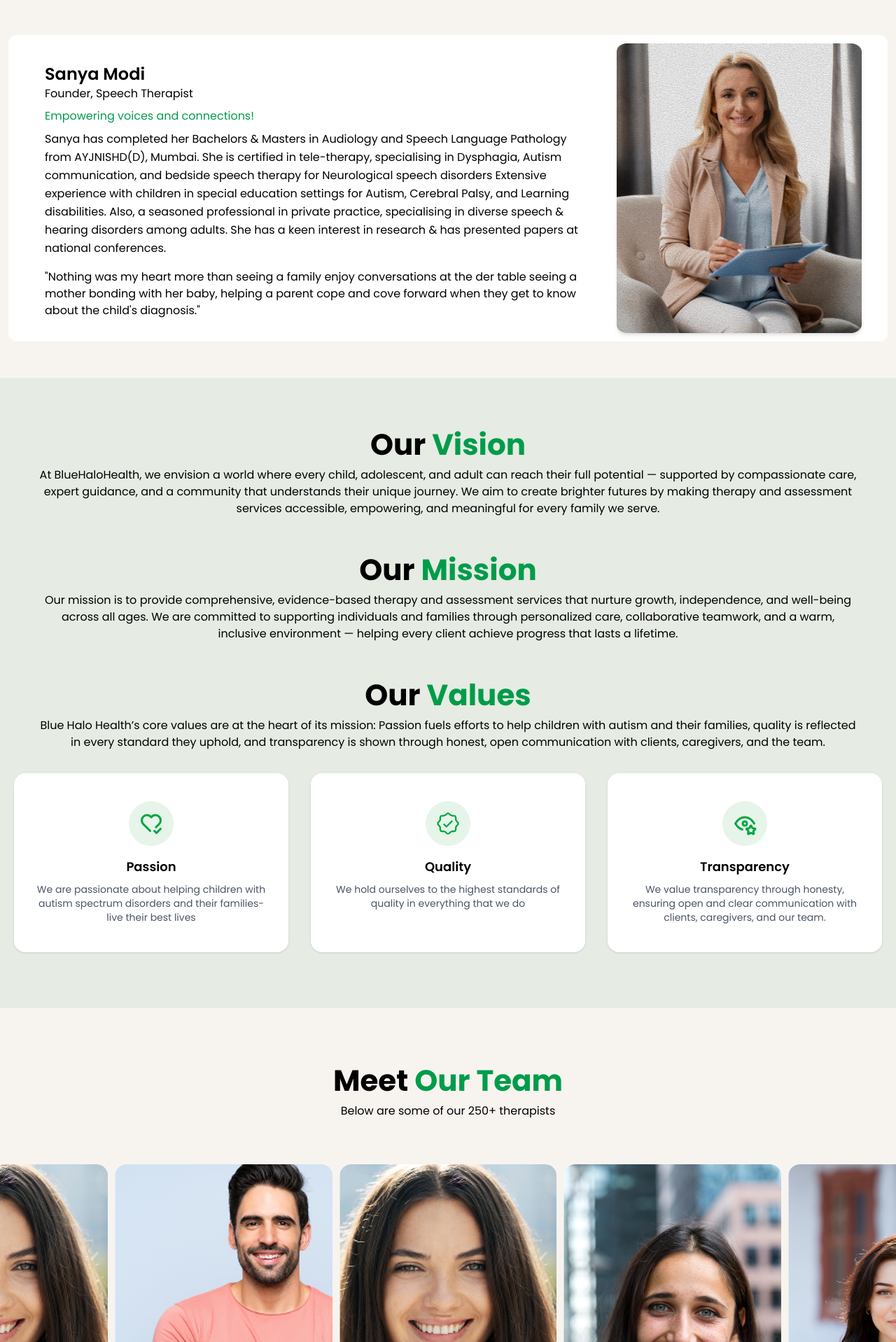
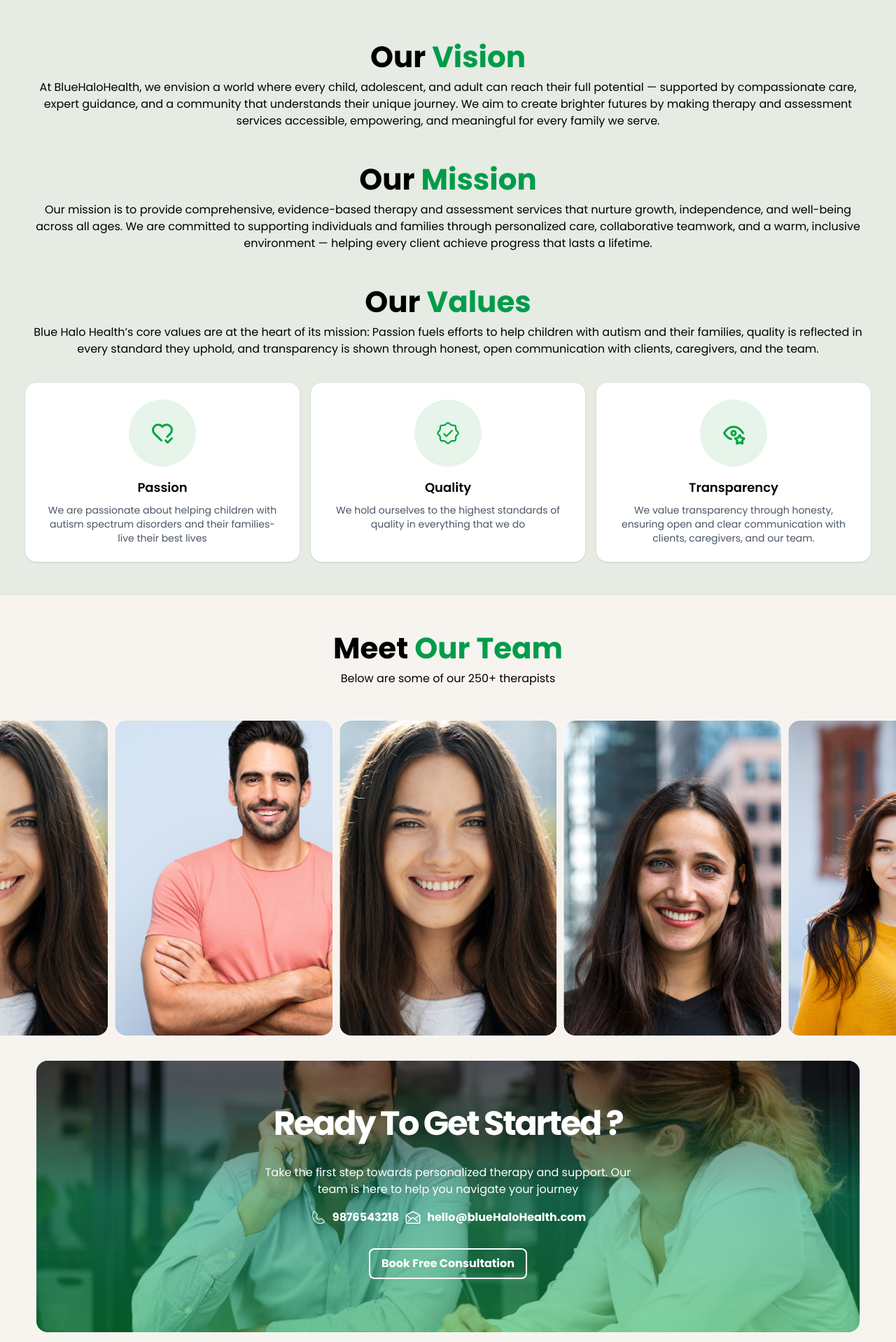
Before and after one commit to shivanifutureprofilez/blueHaloHealth-nextJS, a Next.js app: page /about in a window 1280 px wide. Shown: the part 382-2300 px from the top of the page at 70% size. Built offline with nearby package versions, Linux system fonts and the light colour scheme.

Commit message:
Add home page  image

```diff
--- a/components/BookingTab.jsx
+++ b/components/BookingTab.jsx
@@ -8,11 +8,12 @@ import { IoMailOpenOutline } from "react-icons/io5";
 
 function BookingTab() {
     return (
-        <div className='bg-[#F7F4F0] pb-0 md:pb-10'>
+        <div className='bg-[#F7F4F0]  px-4 py-4 md:py-8 md:px-8'>
             <div className='container mx-auto'>
-                <section className="  pb-4 md:pb-0 md:p-0 md:m-0 overflow-hidden w-full relative  flex items-center justify-center ">
+                <section className="overflow-hidden w-full relative  flex items-center justify-center ">
                     {/* mt-24 remove */}
-                    <div className="max-h-[600px] md:!max-h-[400px] relative text-white w-full flex items-center justify-center gap-12 py-[100px] px-[30px] rounded-2xl overflow-hidden">
+                    <div className="max-h-[600px] md:!max-h-[400px] relative text-white w-full flex items-center justify-center gap-6 md:gap-12
+                    px-[20px] py-[40px] md:py-[60px] md:px-[30px] rounded-2xl overflow-hidden">
                         <Image
                             src='/BookingImage.png'
                             alt="banner" className="w-full h-full absolute rounded-xl inset-0 object-cover z-[0] "
@@ -21,13 +22,13 @@ function BookingTab() {
                         <div className='w-full h-full opacity-[0.5] absolute top-0 left-0  bg-gradient-to-b from-black via-emerald-600 to-green-600'></div>
 
                         <div className="w-full z-[1]" >
-                           <Heading className="!text-white heading text-center md:text-left poppins  tracking-tighter leading-tight font-bold text-4xl md:text-5xl lg:text-5xl md:mb-3" heading1={"Ready To Get Started ?"} />
-                           <p className="text-center mb-2 md:mb-8 text-[16px] text-white p-4 md:p-0 max-w-[600px] mx-auto">Take the first step towards personalized therapy and support. Our team is here to help you navigate your journey</p>
+                           <Heading className="!text-white heading text-center md:text-left poppins  tracking-tighter leading-tight font-bold text-4xl md:text-5xl md:mb-3" heading1={"Ready To Get Started ?"} />
+                           <p className="text-center text-[16px] text-white p-2 md:p-4 max-w-[600px] mx-auto">Take the first step towards personalized therapy and support. Our team is here to help you navigate your journey</p>
                             <div className="flex flex-wrap justify-center items-center space-x-2 ">
                                 <div className="flex items-center gap-2 font-semibold md:font-bold"><CiPhone size={24} /> 9876543218</div>
                                 <div className="flex items-center gap-2 font-semibold md:font-bold"><IoMailOpenOutline size={24} /> hello@blueHaloHealth.com</div>
                             </div>
-                            <div className='flex justify-center items-center pt-4 md:pb-8'>
+                            <div className='flex justify-center items-center p-2 md:p-4'>
                                 <Button title={"Book Free Consultation"} className={`button-transparent mt-4 !border-white !text-white`} />
                             </div>
                         </div>
--- a/components/Heading.jsx
+++ b/components/Heading.jsx
@@ -2,16 +2,16 @@ import React from 'react'
 
 function Heading({ heading1, heading2, content, className, pClass }) {
   return (
-    <div className='container m-auto'>
+    <>
       <div className='flex justify-center'>
         <h2 className={`heading  poppins ${className}`} >{heading1} <span className='text-[#009C4A]'>{heading2}</span></h2>
       </div>
+        {content && (
       <div>
-        {content && (
           <p className={`${pClass} text-[16px]`}>{content}</p>
+      </div>
         )}
-      </div>
-    </div>
+    </>
   )
 }
 
--- a/pages/about/Founder.jsx
+++ b/pages/about/Founder.jsx
@@ -4,7 +4,7 @@ import Image from "next/image";
 export default function Founder() {
   return (
     <div className='bg-[#F7F4F0] p-3'>
-      <div className='container mx-auto rounded-xl  bg-white mt-10 mb-10'>
+      <div className='container mx-auto  px-4 py-4 md:py-8  md:px-8  bg-white'>
         <div className=' md:flex'>
           <div className="w-full md:w-2/3 text-center md:m-8 md:text-left">
             <h3 className="text-black font-semibold text-2xl p-6 md:p-0 mt-2 ">
--- a/pages/about/Mission.jsx
+++ b/pages/about/Mission.jsx
@@ -28,9 +28,9 @@ function Mission() {
 
       ];
   return (
-    <div className="bg-[#E6EBE3] py-10 ">
-      <div className="container mx-auto">
-        <div className='mb-5 mt-3 p-3'>
+    <div className="bg-[#E6EBE3]  ">
+      <div className="container mx-auto  px-4 py-4 md:py-8  md:px-8 ">
+        <div className='p-5'>
         <Heading
           className="text-black "
           pClass="text-center"
@@ -39,7 +39,7 @@ function Mission() {
           content={"At BlueHaloHealth, we envision a world where every child, adolescent, and adult can reach their full potential — supported by compassionate care, expert guidance, and a community that understands their unique journey. We aim to create brighter futures by making therapy and assessment services accessible, empowering, and meaningful for every family we serve."}
         />
         </div>
-        <div className='mb-5 mt-3 p-3'>
+        <div className='p-5 '>
         <Heading
           className="text-black "
           pClass="text-center"
@@ -48,7 +48,7 @@ function Mission() {
           content={"Our mission is to provide comprehensive, evidence-based therapy and assessment services that nurture growth, independence, and well-being across all ages. We are committed to supporting individuals and families through personalized care, collaborative teamwork, and a warm, inclusive environment — helping every client achieve progress that lasts a lifetime."}
         />
         </div>
-        <div className='mb-5 mt-3 p-3'>
+        <div className='p-5 '>
         <Heading
           className="text-black text-center"
           heading1={"Our"}
@@ -57,13 +57,13 @@ function Mission() {
           content={"Blue Halo Health’s core values are at the heart of its mission: Passion fuels efforts to help children with autism and their families, quality is reflected in every standard they uphold, and transparency is shown through honest, open communication with clients, caregivers, and the team."}
         />
         </div>
-        <div className="grid grid-cols-1 md:grid-cols-2 lg:grid-cols-3 gap-8 mt-8 m-3 md:m-0 pb-10">
+        <div className="grid grid-cols-1 md:grid-cols-2 lg:grid-cols-3 gap-4 p-4">
           {features.map((feature, idx) => (
             <div
               key={idx}
-              className="bg-white rounded-2xl shadow flex flex-col items-center px-8 py-10 text-center"
+              className="bg-white rounded-2xl shadow flex flex-col items-center px-3 py-3 md:px-6 md:py-6 text-center"
             >
-              <div className="flex  justify-center items-center w-16 h-16 rounded-full bg-[#E6F4EA] mb-4">
+              <div className="flex  justify-center items-center w-24 h-24 rounded-full bg-[#E6F4EA] mb-4 p-1">
                 {feature.icon}
               </div>
               <h3 className="font-semibold text-lg mb-2">{feature.title}</h3>
--- a/pages/about/Team.jsx
+++ b/pages/about/Team.jsx
@@ -6,44 +6,26 @@ import "swiper/css/navigation";
 import { Autoplay } from "swiper/modules";
 import Image from "next/image";
 import Heading from "@/components/Heading";
-import { CiHeart } from "react-icons/ci";
-import { CiShoppingCart } from "react-icons/ci";
-import { GoEye } from "react-icons/go";
-import { IoEyeOutline } from "react-icons/io5";
-// Our Service Images
-// import about4 from "../img/about/about4.jpg"
-// import about7 from "../img/about/about7.jpg";
-// import about12 from "../img/about/about12.jpg";
-// import about14 from "../img/about/about14.jpg";
-// import about10 from "../img/about/about10.jpg";
-// import about13 from "../img/about/about13.jpg";
-// import about11 from "../img/about/about11.jpg";
-// import about9 from "../img/about/about9.jpg";
-// import about6 from "../img/about/about6.jpg"
-// import about3 from "../img/about/about3.jpg"
-
-
-
 
 
 const teams = [
     { name: "Mr. Ramesh Chand Sharma", designation: "Chairman", parah1: "I am an ASHA board certified Speech-Language Pathologist. I graduated from Psychology from Ohio State University with my Bachelors and Hunter College with my Masters", parah2: "Throughout my career as a speech therapist, I have enjoyed treating and evaluating a wide variety of speech and language issues across the lifespan", img: '/team1.png' },
     { name: "Mr. Rakesh Sharma", designation: "Director", parah1: "I am an ASHA board certified Speech-Language Pathologist. I graduated from Psychology from Ohio State University with my Bachelors and Hunter College with my Masters", parah2: "Throughout my career as a speech therapist, I have enjoyed treating and evaluating a wide variety of speech and language issues across the lifespan", img: '/team2.png' },
-    { name: "Ms. Sunita Sharma", designation: "Proprietor – Cadmax Stupika",parah1: "I am an ASHA board certified Speech-Language Pathologist. I graduated from Psychology from Ohio State University with my Bachelors and Hunter College with my Masters", parah2: "Throughout my career as a speech therapist, I have enjoyed treating and evaluating a wide variety of speech and language issues across the lifespan", img: '/team3.png' },
-    { name: "Mr. Lokesh Sharma", designation: "Proprietor- Cadmax Archinterio",parah1: "I am an ASHA board certified Speech-Language Pathologist. I graduated from Psychology from Ohio State University with my Bachelors and Hunter College with my Masters", parah2: "Throughout my career as a speech therapist, I have enjoyed treating and evaluating a wide variety of speech and language issues across the lifespan", img: '/team4.png' },
-    { name: "Mr. Sunil Sharma", designation: "H.O.D. Of Planning 1st",parah1: "I am an ASHA board certified Speech-Language Pathologist. I graduated from Psychology from Ohio State University with my Bachelors and Hunter College with my Masters", parah2: "Throughout my career as a speech therapist, I have enjoyed treating and evaluating a wide variety of speech and language issues across the lifespan", img: '/team1.png' },
-    { name: "Mr. Shankar Sharma", designation: "H.O.D. Of Planning 2nd", parah1: "I am an ASHA board certified Speech-Language Pathologist. I graduated from Psychology from Ohio State University with my Bachelors and Hunter College with my Masters", parah2: "Throughout my career as a speech therapist, I have enjoyed treating and evaluating a wide variety of speech and language issues across the lifespan",img: '/team2.png' },
-    { name: "Mr. Suresh Sharma", designation: "H.O.D. Of Surveying",parah1: "I am an ASHA board certified Speech-Language Pathologist. I graduated from Psychology from Ohio State University with my Bachelors and Hunter College with my Masters", parah2: "Throughout my career as a speech therapist, I have enjoyed treating and evaluating a wide variety of speech and language issues across the lifespan", img: '/team3.png' },
-    { name: "Mr. Nanuram Kumawat", designation: "H.O.D. Of Accountants",parah1: "I am an ASHA board certified Speech-Language Pathologist. I graduated from Psychology from Ohio State University with my Bachelors and Hunter College with my Masters", parah2: "Throughout my career as a speech therapist, I have enjoyed treating and evaluating a wide variety of speech and language issues across the lifespan", img: '/team4.png' },
-    { name: "Mr. M.S. Bhati", designation: "H.O.D. Of Architecture",parah1: "I am an ASHA board certified Speech-Language Pathologist. I graduated from Psychology from Ohio State University with my Bachelors and Hunter College with my Masters", parah2: "Throughout my career as a speech therapist, I have enjoyed treating and evaluating a wide variety of speech and language issues across the lifespan", img: '/team1.png' },
-    { name: "Mr. Govind Kumar", designation: "H.O.D. Of Management",parah1: "I am an ASHA board certified Speech-Language Pathologist. I graduated from Psychology from Ohio State University with my Bachelors and Hunter College with my Masters", parah2: "Throughout my career as a speech therapist, I have enjoyed treating and evaluating a wide variety of speech and language issues across the lifespan", img: '/team2.png' },
+    { name: "Ms. Sunita Sharma", designation: "Proprietor – Cadmax Stupika", parah1: "I am an ASHA board certified Speech-Language Pathologist. I graduated from Psychology from Ohio State University with my Bachelors and Hunter College with my Masters", parah2: "Throughout my career as a speech therapist, I have enjoyed treating and evaluating a wide variety of speech and language issues across the lifespan", img: '/team3.png' },
+    { name: "Mr. Lokesh Sharma", designation: "Proprietor- Cadmax Archinterio", parah1: "I am an ASHA board certified Speech-Language Pathologist. I graduated from Psychology from Ohio State University with my Bachelors and Hunter College with my Masters", parah2: "Throughout my career as a speech therapist, I have enjoyed treating and evaluating a wide variety of speech and language issues across the lifespan", img: '/team4.png' },
+    { name: "Mr. Sunil Sharma", designation: "H.O.D. Of Planning 1st", parah1: "I am an ASHA board certified Speech-Language Pathologist. I graduated from Psychology from Ohio State University with my Bachelors and Hunter College with my Masters", parah2: "Throughout my career as a speech therapist, I have enjoyed treating and evaluating a wide variety of speech and language issues across the lifespan", img: '/team1.png' },
+    { name: "Mr. Shankar Sharma", designation: "H.O.D. Of Planning 2nd", parah1: "I am an ASHA board certified Speech-Language Pathologist. I graduated from Psychology from Ohio State University with my Bachelors and Hunter College with my Masters", parah2: "Throughout my career as a speech therapist, I have enjoyed treating and evaluating a wide variety of speech and language issues across the lifespan", img: '/team2.png' },
+    { name: "Mr. Suresh Sharma", designation: "H.O.D. Of Surveying", parah1: "I am an ASHA board certified Speech-Language Pathologist. I graduated from Psychology from Ohio State University with my Bachelors and Hunter College with my Masters", parah2: "Throughout my career as a speech therapist, I have enjoyed treating and evaluating a wide variety of speech and language issues across the lifespan", img: '/team3.png' },
+    { name: "Mr. Nanuram Kumawat", designation: "H.O.D. Of Accountants", parah1: "I am an ASHA board certified Speech-Language Pathologist. I graduated from Psychology from Ohio State University with my Bachelors and Hunter College with my Masters", parah2: "Throughout my career as a speech therapist, I have enjoyed treating and evaluating a wide variety of speech and language issues across the lifespan", img: '/team4.png' },
+    { name: "Mr. M.S. Bhati", designation: "H.O.D. Of Architecture", parah1: "I am an ASHA board certified Speech-Language Pathologist. I graduated from Psychology from Ohio State University with my Bachelors and Hunter College with my Masters", parah2: "Throughout my career as a speech therapist, I have enjoyed treating and evaluating a wide variety of speech and language issues across the lifespan", img: '/team1.png' },
+    { name: "Mr. Govind Kumar", designation: "H.O.D. Of Management", parah1: "I am an ASHA board certified Speech-Language Pathologist. I graduated from Psychology from Ohio State University with my Bachelors and Hunter College with my Masters", parah2: "Throughout my career as a speech therapist, I have enjoyed treating and evaluating a wide variety of speech and language issues across the lifespan", img: '/team2.png' },
 ];
 
 const Team = () => {
     return (
-        <div className="mx-auto pb-18">
-            <div className="container mx-auto py-12">
-                <div className='mb-3 mt-6'>
+        <>
+            <div className="container mx-auto  px-4 py-4 md:py-8  md:px-8 ">
+                <div className='mb-3 mt-3'>
                     <Heading
                         className="text-black "
                         heading1={"Meet "}
@@ -71,7 +53,7 @@ const Team = () => {
             >
                 {teams && teams?.map((team, idx) => (
                     <SwiperSlide key={idx}>
-                        <div className="flex p-1 flex-col items-start justify-start min-h-[450px]">
+                        <div className="flex  p-2 md:p-1 flex-col items-start justify-start min-h-[450px]">
                             <div className="relative w-full h-[450px] rounded-2xl overflow-hidden group">
                                 <Image
                                     src={team?.img}
@@ -95,7 +77,8 @@ const Team = () => {
                     </SwiperSlide>
                 ))}
             </Swiper>
-        </div>
+        </>
+
     );
 };
 
--- a/pages/about/index.js
+++ b/pages/about/index.js
@@ -10,7 +10,7 @@ export default function AboutPageIndex() {
     <Layout>
       <div className='bg-[#F7F4F0]'>
         <SectionBanner title={"About"} />
-        <Founder />
+        {/* <Founder /> */}
         <Mission />
         <Team />
         <BookingTab/>
```
Also changed, not shown: components/EventCard.jsx (+4 -4 lines), components/Faq.jsx (+4 -5 lines), components/ResourceCard.jsx (+5 -5 lines), pages/contact-us/ContactForm.jsx (+9 -4 lines), pages/events/index.js (+7 -12 lines), pages/resources/index.js (+10 -8 lines), 1 other file (tests, documents, lock files or other folders).
